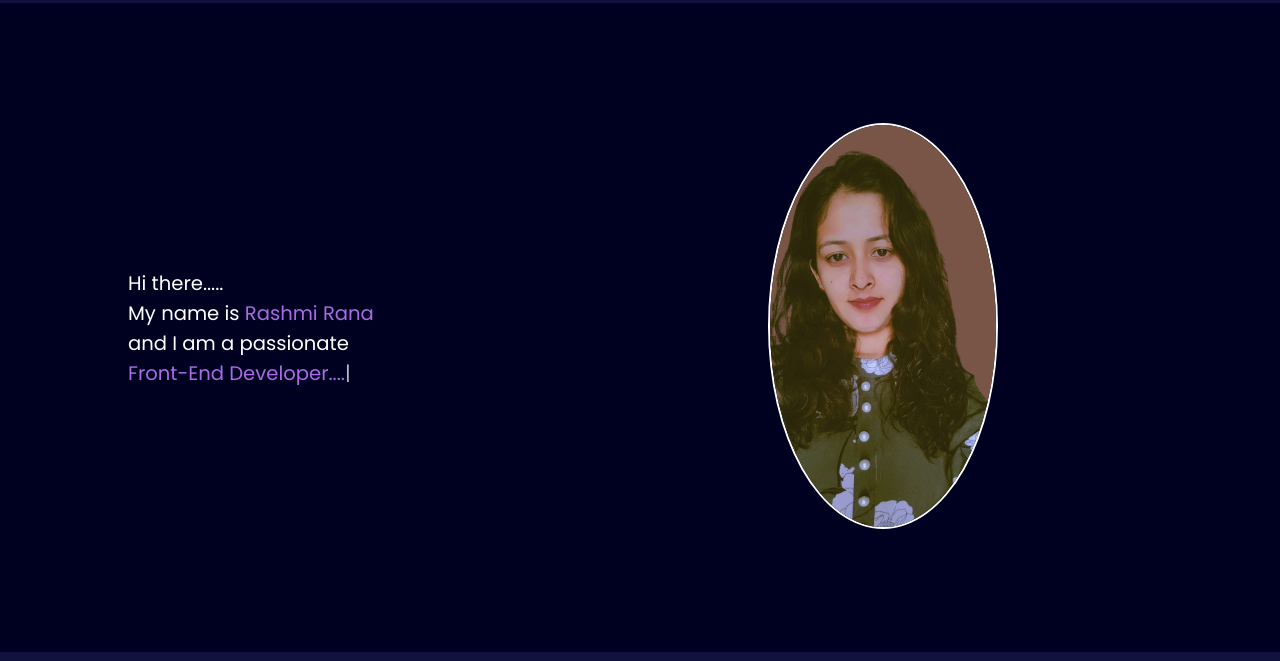
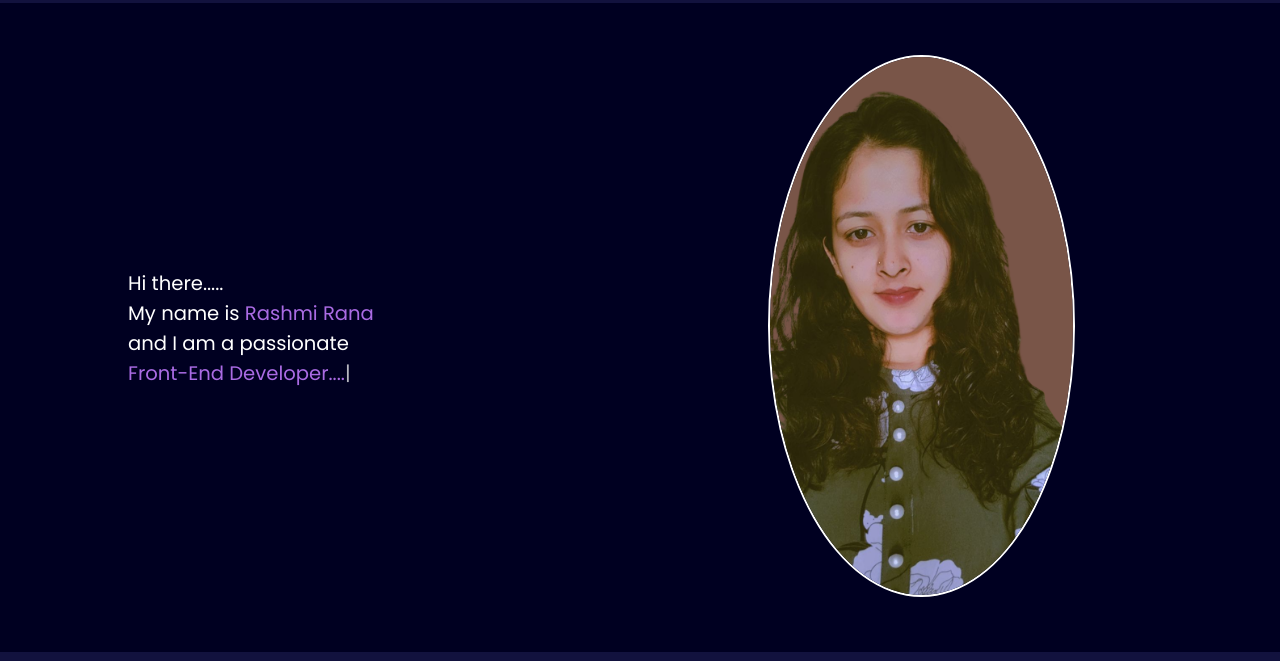
Before and after one commit to rashmi-rana/portfolio, a plain HTML site: page index.html in a window 1280 px wide. Shown: the part 42-703 px from the top of the page. Drawn offline with nearby package versions, Linux system fonts and the light colour scheme.

Commit message:
Update style.css

```diff
--- a/style.css
+++ b/style.css
@@ -141,9 +141,9 @@ html {
 }
 
 .rightSection img {
-    width: 60%;
+    width: 80%;
     height: 85%;
-    border-radius: 50%;
+    border-radius: 60%;
     border: 0.5rem solid white;
 }
 
```
